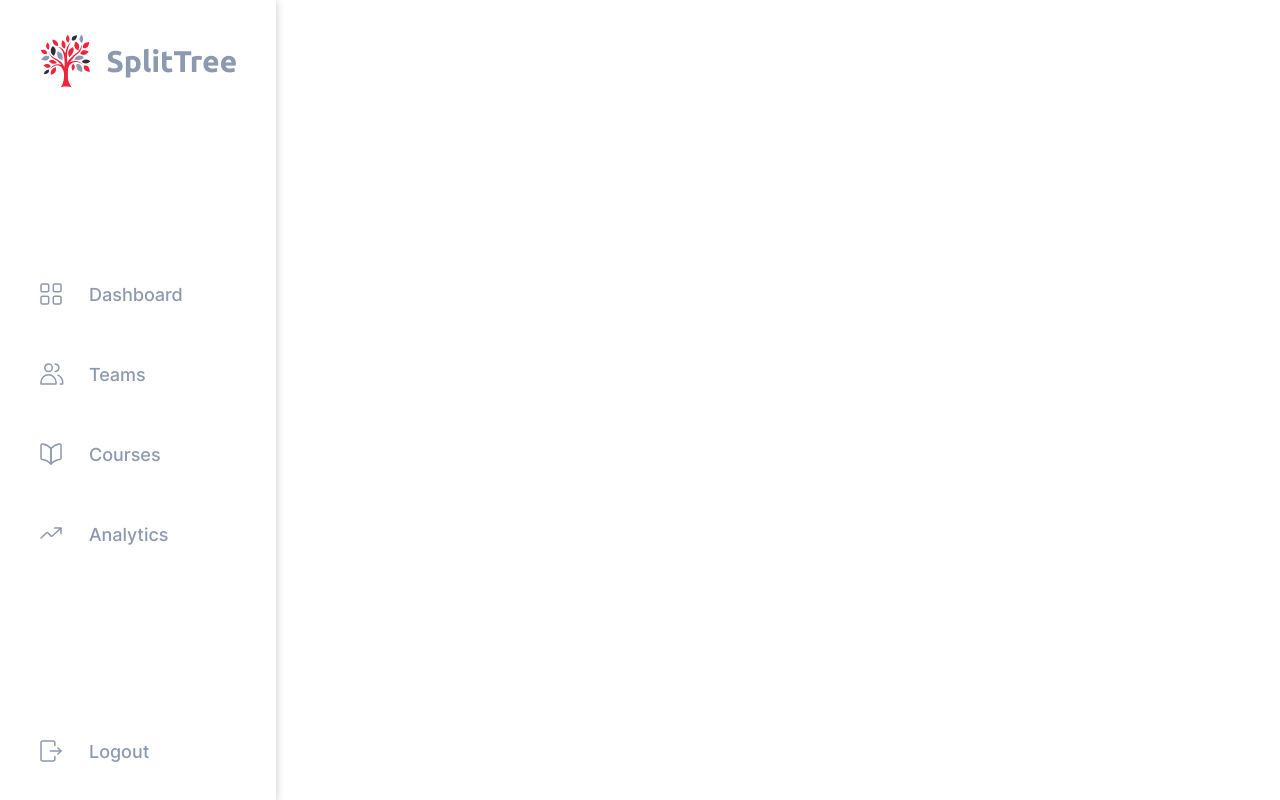
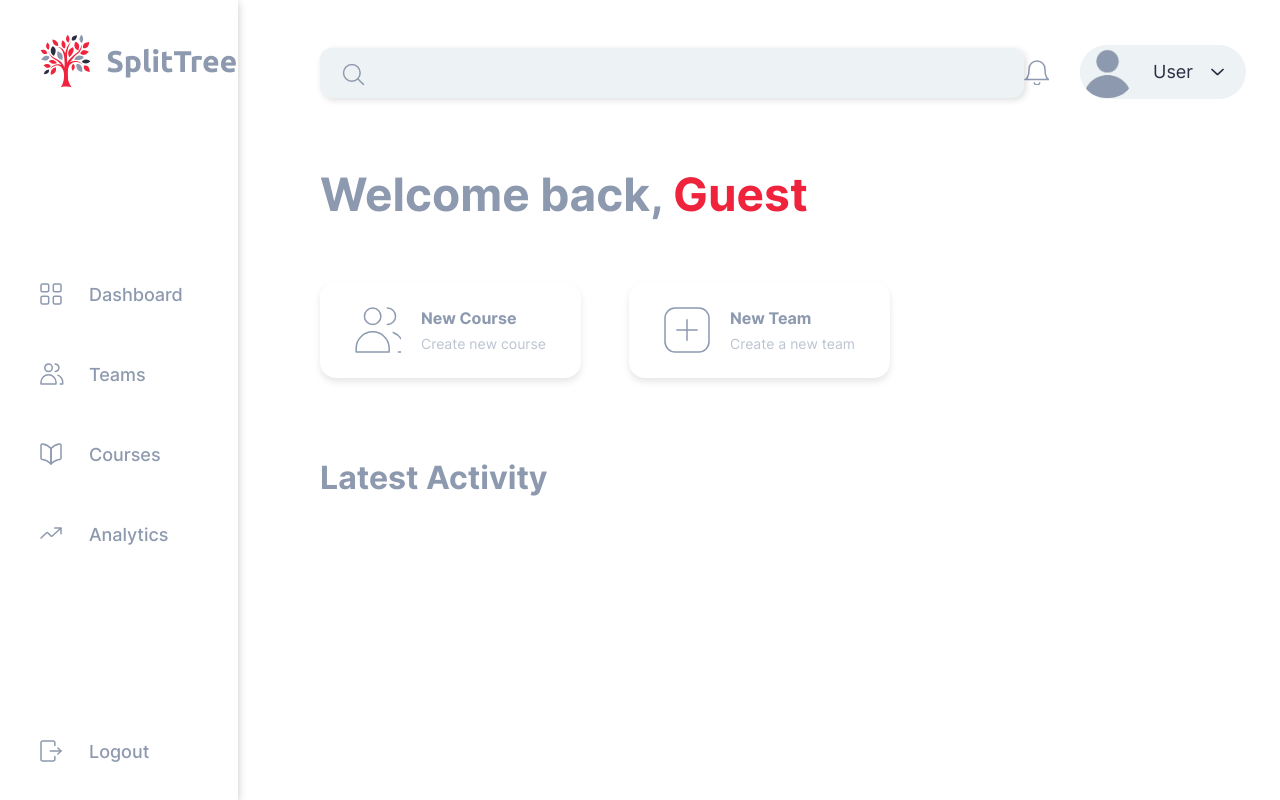
Before and after one commit to dbaric99/SplitTree, a React (Vite) app in the folder apps/client/: page /admin/dashboard in a window 1280 px wide. Built offline with nearby package versions, Linux system fonts and the light colour scheme.

Commit message:
Admin dashboard page main layout

```diff
--- a/apps/client/src/assets/styles/common-components.css
+++ b/apps/client/src/assets/styles/common-components.css
@@ -44,7 +44,7 @@
 
 /* Sidebar menu */
 .sidebar-menu-wrapper {
-    width: 276px;
+    width: 21%;
     box-shadow: 0px 2px 8px 0px rgba(30, 30, 30, 0.25);
     height: 100vh;
     display: flex;
@@ -89,3 +89,94 @@
     cursor: pointer;
     font-family: 'Inter-Bold';
 }
+
+/* Header */
+.header-wrapper {
+    height: 144px;
+    display: flex;
+    margin-bottom: 10px;
+}
+
+.search-bar-wrapper {
+    position: relative;
+    margin-top: 48px;
+}
+.search-icon {
+    position: absolute;
+    top: 29%;
+    left: 5%;
+    transform: translate(-50%, -50%);
+}
+.search-field {
+    border: none;
+    background-color: var(--white-blue);
+    height: 48px;
+    border-radius: 12px;
+    box-shadow: 2px 2px 6px 0px rgba(30, 30, 30, 0.15);
+    width: 647px;
+    padding-left: 55px;
+    font-family: "Inter-Regular";
+    font-size: 16px;
+    line-height: 19px;
+    color: var(--blue-gray);
+}
+.profile-wrapper {
+    display: flex;
+    align-items: center;
+    justify-content: flex-end;
+    margin-right: 40px;
+    width: 100%;
+}
+.notification-icon {
+    margin-right: 31px;
+}
+.profile-image {
+    width: 166px;
+    height: 54px;
+    background-color: var(--white-blue);
+    border-radius: 64px;
+    display: flex;
+    align-items: center;
+    justify-content: space-between;
+}
+.profile-image > img {
+    width: 55px;
+    height: 52px;
+    border-radius: 64px;
+}
+.profile-image > svg {
+    margin-right: 10px;
+}
+.username {
+    font-family: "Inter-Regular";
+    font-size: 18px;
+    line-height: 32px;
+    color: var(--navy-blue);
+}
+
+/* Card */
+.card-wrapper {
+    display: flex;
+    width: 261px;
+    height: 96px;
+    justify-content: flex-start;
+    align-items: center;
+    box-shadow: 0px 4px 6px 0px rgba(161, 161, 161, 0.25);
+    border-radius: 16px;
+}
+.card-icon {
+    margin-left: 35px;
+    margin-right: 20px;
+}
+.card-title {
+    font-family: "Inter-Bold";
+    color: var(--blue-gray);
+    font-size: 16px;
+    line-height: 28px;
+}
+.card-description {
+    font-family: "Inter-Regular";
+    color: rgba(188, 196, 209, 1);
+    font-size: 14px;
+    line-height: 24px;
+}
--- /dev/null
+++ b/apps/client/src/components/common-components/Card.jsx
@@ -0,0 +1,30 @@
+import {PropTypes} from 'prop-types';
+import icons from '../../assets/icons/icons.svg';
+
+function Card({icon, title, description}) {
+  return (
+    <div className='card-wrapper'>
+        <svg width="46px" height="46px" className='card-icon'>
+            <use href={`${icons}#${icon}`}/>
+        </svg>
+        <div className='card-text'>
+            <div className='card-title'>{title}</div>
+            <div className='card-description'>{description}</div>
+        </div>
+    </div>
+  )
+}
+
+Card.propTypes = {
+    icon: PropTypes.string,
+    title: PropTypes.string,
+    description: PropTypes.string
+}
+
+Card.defaultProps = {
+    icon: "add",
+    title: "Title",
+    description: "Description"
+}
+
+export {Card}
--- /dev/null
+++ b/apps/client/src/components/common-components/Header.jsx
@@ -0,0 +1,38 @@
+import { SearchBar } from ".";
+import {PropTypes} from 'prop-types';
+import { useSelector } from "react-redux";
+import icons from '../../assets/icons/icons.svg';
+import profilePlaceholder from '../../assets/images/placeholder-profile.png';
+
+function Header({showSearchBar, onSearch}) {
+    const user = useSelector(state => state.general.user);
+  return (
+    <div className="header-wrapper">
+        {showSearchBar && <SearchBar onSearch={onSearch}/>}
+        <div className="profile-wrapper">
+            <svg width="25px" height="25px" className="notification-icon">
+                <use href={`${icons}#notification-empty`}/>
+            </svg>
+            <div className="profile-image">
+                <img src={user.data.profileImg || profilePlaceholder} alt="" />
+                <span className="username">{user.data?.firstName || "User"}</span>
+                <svg width="25px" height="25px">
+                    <use href={`${icons}#chevron-down`}/>
+                </svg>
+            </div>
+        </div>
+    </div>
+  )
+}
+
+Header.propTypes = {
+    showSearchBar: PropTypes.bool,
+    onSearch: PropTypes.func
+}
+
+Header.defaultProps = {
+    showSearchBar: false,
+    onSearch: () => {}
+}
+
+export {Header}
--- /dev/null
+++ b/apps/client/src/components/common-components/SearchBar.jsx
@@ -0,0 +1,23 @@
+import {PropTypes} from 'prop-types';
+import icons from '../../assets/icons/icons.svg';
+
+function SearchBar({onSearch}) {
+  return (
+    <div className='search-bar-wrapper'>
+        <svg width="25px" height="25px" className='search-icon'>
+            <use href={`${icons}#search`}/>
+        </svg>
+        <input type="text" className='search-field' onChange={(e) => onSearch(e)}/>
+    </div>
+  )
+}
+
+SearchBar.propTypes = {
+    onSearch: PropTypes.func
+}
+
+SearchBar.defaultProps = {
+    onSearch: () => {}
+}
+
+export {SearchBar}
--- a/apps/client/src/components/common-components/index.js
+++ b/apps/client/src/components/common-components/index.js
@@ -2,3 +2,6 @@ export * from './Button';
 export * from './InputField';
 export * from './Title';
 export * from './SidebarMenu';
+export * from './SearchBar';
+export * from './Header';
+export * from './Card';
--- a/apps/client/src/pages/admin/DashboardPage/AdminDashboard.jsx
+++ b/apps/client/src/pages/admin/DashboardPage/AdminDashboard.jsx
@@ -1,17 +1,45 @@
-import { SidebarMenu } from "../../../components/common-components";
+import { SidebarMenu, Header, Title } from "../../../components/common-components";
+import { Card } from "../../../components/common-components";
+import { useSelector } from "react-redux";
 import styles from "./AdminDashboard.module.css";
 
 function AdminDashboard() {
+    const user = useSelector(state => state.general.user);
   return (
-    <div>
+    <div className={styles.container}>
       <SidebarMenu
         actions={[
-          { iconEmpty: "dashboard-empty", iconFull: "dashboard-full", text: "Dashboard" },
+          {
+            iconEmpty: "dashboard-empty",
+            iconFull: "dashboard-full",
+            text: "Dashboard",
+          },
           { iconEmpty: "teams-empty", iconFull: "teams-full", text: "Teams" },
-          { iconEmpty: "courses-empty", iconFull: "courses-full", text: "Courses" },
-          { iconEmpty: "analytics-empty", iconFull: "analytics-full", text: "Analytics" },
+          {
+            iconEmpty: "courses-empty",
+            iconFull: "courses-full",
+            text: "Courses",
+          },
+          {
+            iconEmpty: "analytics-empty",
+            iconFull: "analytics-full",
+            text: "Analytics",
+          },
         ]}
       />
+      <div className={styles.pageWrapper}>
+        <Header showSearchBar={true}/>
+        <div>
+        <Title classes={styles.dashboardTitle}>Welcome back, <span className={styles.dashboardTitleHighlight}>{user.data?.firstName || "Guest"}</span></Title>
+        <div className={styles.actionsWrapper}>
+            <Card icon="add-team" title="New Course" description="Create new course" />
+            <Card icon="add" title="New Team" description="Create a new team" />
+        </div>
+        <div className={styles.subtitlesBar}>
+            <Title classes={styles.subtitle}>Latest Activity</Title>
+        </div>
+      </div>
+      </div>
     </div>
   );
 }
--- a/apps/client/src/pages/admin/DashboardPage/AdminDashboard.module.css
+++ b/apps/client/src/pages/admin/DashboardPage/AdminDashboard.module.css
@@ -0,0 +1,35 @@
+.container {
+    display: flex;
+}
+
+.pageWrapper {
+    margin-left: 82px;
+    width: 79%;
+}
+
+.dashboardTitle {
+    color: var(--blue-gray);
+    font-family: "Inter-Bold";
+    font-size: 46px;
+    line-height: 80px;
+    margin-bottom: 48px;
+}
+
+.dashboardTitleHighlight {
+    color: var(--red);
+}
+
+.actionsWrapper {
+    display: flex;
+    margin-bottom: 72px;
+}
+.actionsWrapper > * {
+    margin-right: 48px;
+}
+
+.subtitle {
+    color: var(--blue-gray);
+    font-size: 32px;
+    line-height: 56px;
+    font-family: "Inter-Bold";
+}
```
Also changed, not shown: apps/client/src/assets/icons/icons.svg, apps/client/src/assets/images/placeholder-profile.png (added).
